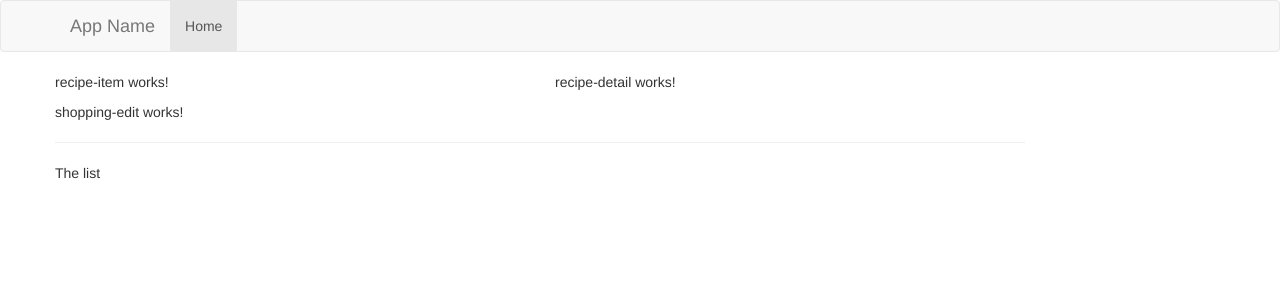
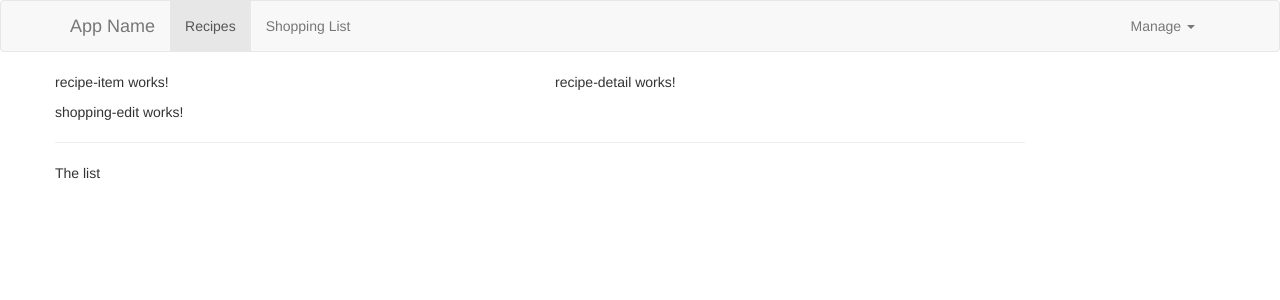
Before and after one commit to ibnuhalimm/angular-fundamentals, an Angular app: page / in a window 1280 px wide. Shown: the top 300 px of the page. Built offline with nearby package versions, Linux system fonts and the light colour scheme.

Commit message:
change header navigation

```diff
--- a/src/app/header/header.component.html
+++ b/src/app/header/header.component.html
@@ -16,8 +16,33 @@
                 <ul class="nav navbar-nav">
                     <li class="active">
                         <a href="#">
-                            Home
+                            Recipes
                         </a>
+                    </li>
+                    <li>
+                        <a href="#">
+                            Shopping List
+                        </a>
+                    </li>
+                </ul>
+                <ul class="nav navbar-nav navbar-right">
+                    <li class="dropdown">
+                        <a href="#" class="dropdown-toggle" data-toggle="dropdown" role="button">
+                            Manage
+                            <span class="caret"></span>
+                        </a>
+                        <ul class="dropdown-menu">
+                            <li>
+                                <a href="#">
+                                    Save Data
+                                </a>
+                            </li>
+                            <li>
+                                <a href="#">
+                                    Fetch Data
+                                </a>
+                            </li>
+                        </ul>
                     </li>
                 </ul>
             </div>
```
